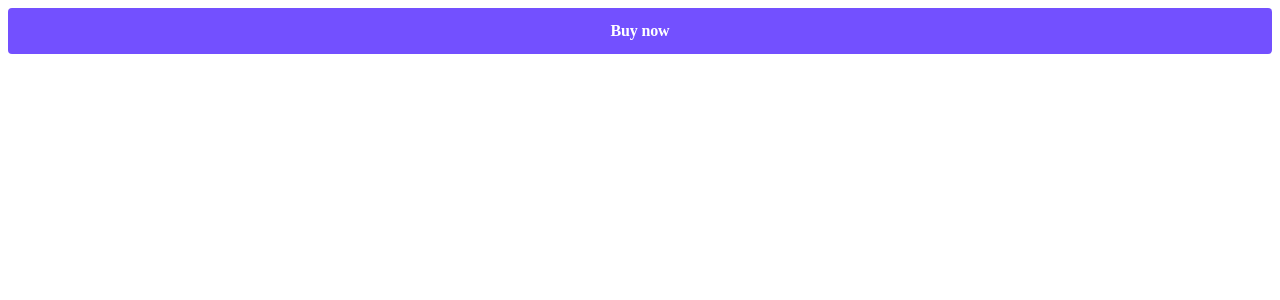
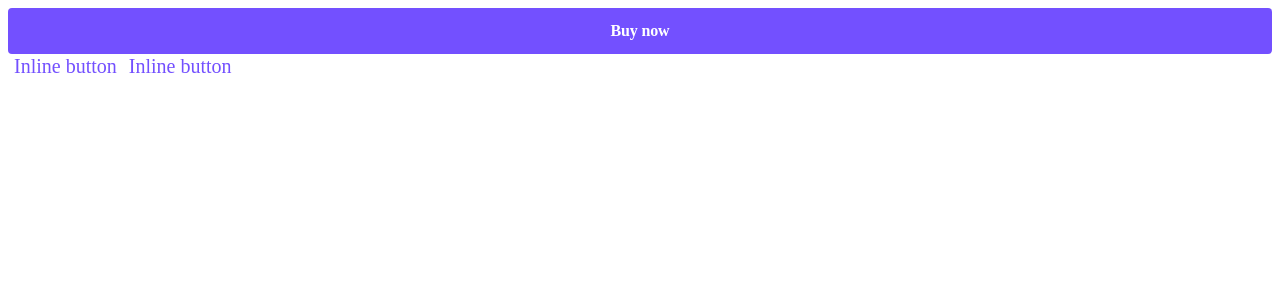
Before and after one commit to JorgeFrias/some-random-react-code, a Next.js app in the folder code-interview-invopop/: page / in a window 1280 px wide. Shown: the top 300 px of the page. Built offline with nearby package versions, Linux system fonts and the light colour scheme.

Commit message:
New component for inline buttons.

```diff
--- a/code-interview-invopop/app/page.tsx
+++ b/code-interview-invopop/app/page.tsx
@@ -9,6 +9,10 @@ import {
   LargeButton,
 } from "../src/components/buttons/LargeButtonComponent";
 
+import {
+  InlineButton
+} from "../src/components/buttons/InlineButtonComponent";
+
 export default function Home() {
   const tmpOnClick = () => {};
 
@@ -18,6 +22,15 @@ export default function Home() {
         <LargeButton role={ButtonRole.Primary} onClick={tmpOnClick}>
           Buy now
         </LargeButton>
+
+        <InlineButton onClick={tmpOnClick}>
+          Inline button
+        </InlineButton>
+
+        <InlineButton onClick={tmpOnClick} backgroundOnHover={true}>
+          Inline button
+        </InlineButton>
+
       </div>
     </main>
   );
--- /dev/null
+++ b/code-interview-invopop/src/components/buttons/InlineButtonComponent.module.scss
@@ -0,0 +1,29 @@
+@import '../../styles/ColorPallete.module.scss';
+
+.button_inline {
+    color: $color-button-inline;
+    font-family: Avenir;
+    font-size: 1.25rem;     // font-size: 20px; 1rem = 16px
+    font-style: normal;
+    font-weight: 350;
+    // line-height: 1.56rem;   // line-height: 25px; 1rem = 16px
+
+    // Remove the default button styles
+    background-color: transparent;
+    border: none;
+    outline: none;
+
+    &:hover {
+        color: darken($color-button-inline, 20%);      // Way darker than when it's a button with background, but it's perceived as the same color
+        transition: background-color 0.2s ease-in-out;
+    }
+}
+
+/// Adds a hover region to the button. The hover region is a circle that surrounds the button and is used communicate the area where the user can click.
+.button_inline_hover_region {
+    &:hover {
+        border-radius: 50vh;
+        background-color: $color-button-inline-hover-region;
+        transition: background-color 0.2s ease-in-out;
+    }
+}
--- /dev/null
+++ b/code-interview-invopop/src/components/buttons/InlineButtonComponent.tsx
@@ -0,0 +1,33 @@
+"use client";
+
+import React from "react";
+import styles from "./InlineButtonComponent.module.scss";
+
+interface Props {
+  backgroundOnHover?: boolean;
+  children: React.ReactNode;
+  onClick: () => void;
+}
+
+/**
+ * Defines a button with the same visual hierarchy as the text around it.
+ *
+ * Can have a background on hover, to increase the perceived clickable area. When using touch devices, probably is not needed as users are used to this pattern.
+ */
+const InlineButton: React.FC<Props> = ({ backgroundOnHover, children, onClick }) => {
+  const buttonClass = backgroundOnHover
+    ? `${styles.button_inline} ${styles.button_inline_hover_region}`
+    : styles.button_inline;
+
+  return (
+    <button onClick={onClick} className={buttonClass}>
+      {children}
+    </button>
+  );
+};
+
+InlineButton.defaultProps = {
+  backgroundOnHover: false, // By default, the button will not have a background on hover.
+};
+
+export { InlineButton };
--- a/code-interview-invopop/src/components/buttons/LargeButtonComponent.tsx
+++ b/code-interview-invopop/src/components/buttons/LargeButtonComponent.tsx
@@ -26,7 +26,7 @@ const getButtonStyle = (role: ButtonRole) => {
 };
 
 /**
- * Primary button component.
+ * Defines a large button with a solid background, can have multiple roles defined by the ButtonRole enum.
  */
 const LargeButton: React.FC<Props> = ({ role, children, onClick }) => {
   return (
--- a/code-interview-invopop/src/styles/ColorPallete.module.scss
+++ b/code-interview-invopop/src/styles/ColorPallete.module.scss
@@ -28,11 +28,15 @@ $color-side-panel-body-numerals: $color-body-numerals;
 
 
 // MARK: Actions
+// - Buttons
 $color-action-primary: $color-accent;
 $color-action-disabled: $color-accent;       // TODO: The design doesn't consider a disabled state for the actions
 $color-action-secondary: #8383AD;
 $color-button-primary-bg: $color-accent;
 $color-button-primary-text: #FFFFFF;
+// - Buttons without background
+$color-button-inline: $color-action-primary;
+$color-button-inline-hover-region: #21224014;
 
 
 // MARK: Backgrounds
```
Also changed, not shown: 1 other file (tests, documents, lock files or other folders).
